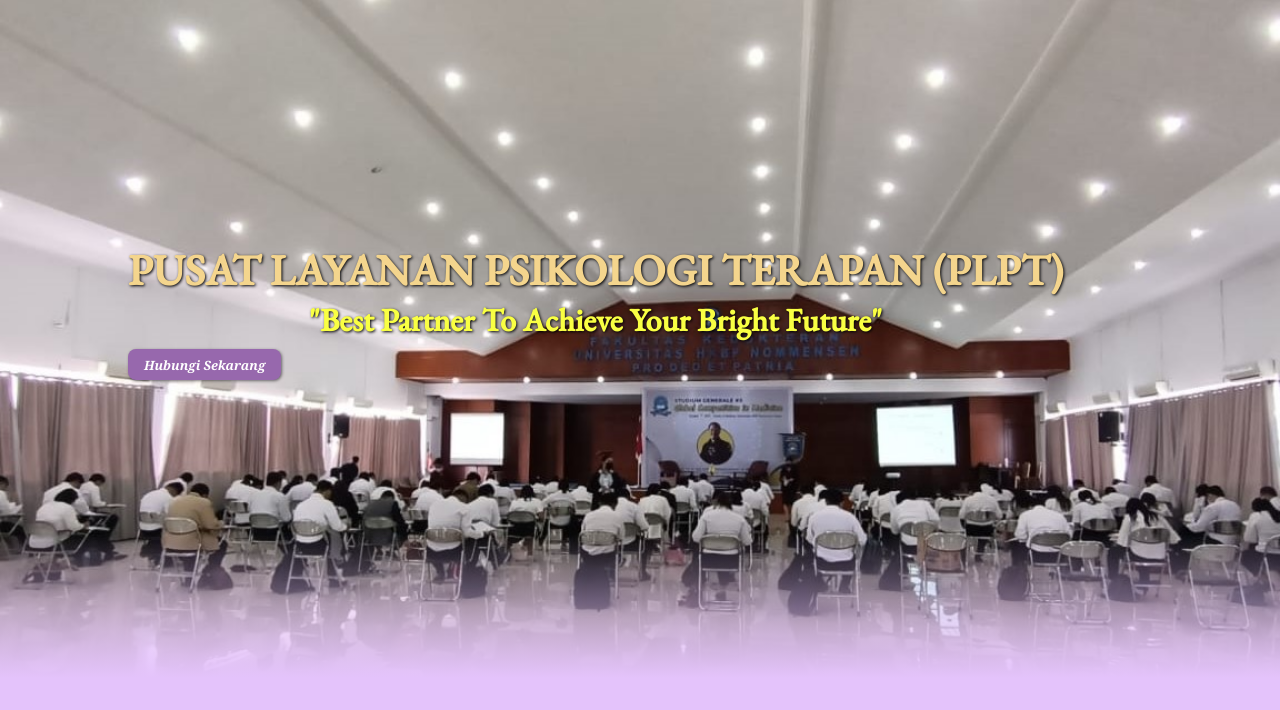
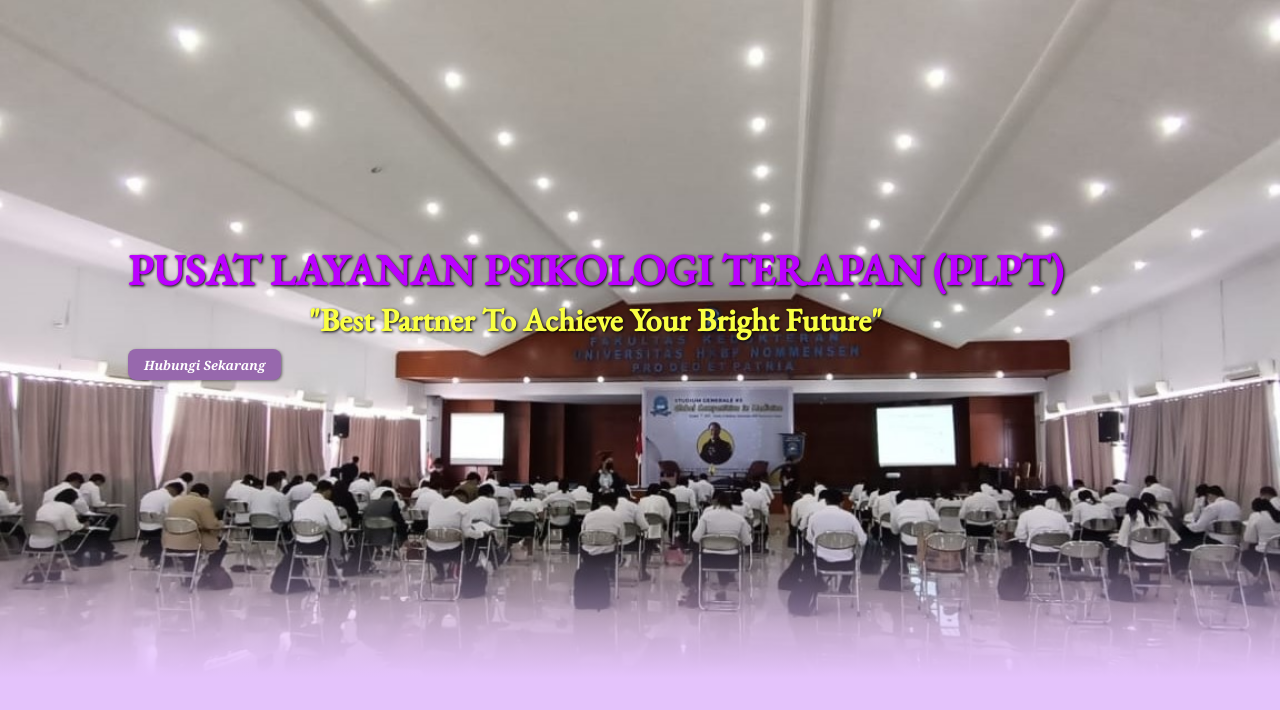
Before and after one commit to plptuhn/webuhnpin, a plain HTML site: page index.html in a window 1280 px wide. Shown: the part 90-800 px from the top of the page. Drawn offline with nearby package versions, Linux system fonts and the light colour scheme.

Commit message:
Update style.css

```diff
--- a/dist/css/style.css
+++ b/dist/css/style.css
@@ -375,7 +375,7 @@ header .content1 .hero p {
 
 header .content1 .hero h1 {
     font-size: 2.7rem;
-    color: #f4d58d;
+    color: #bb00ff;
     text-shadow: 1px 1px 3px rgba(1, 1, 3, 1);
     line-height: 1;
     text-align: center;
```
